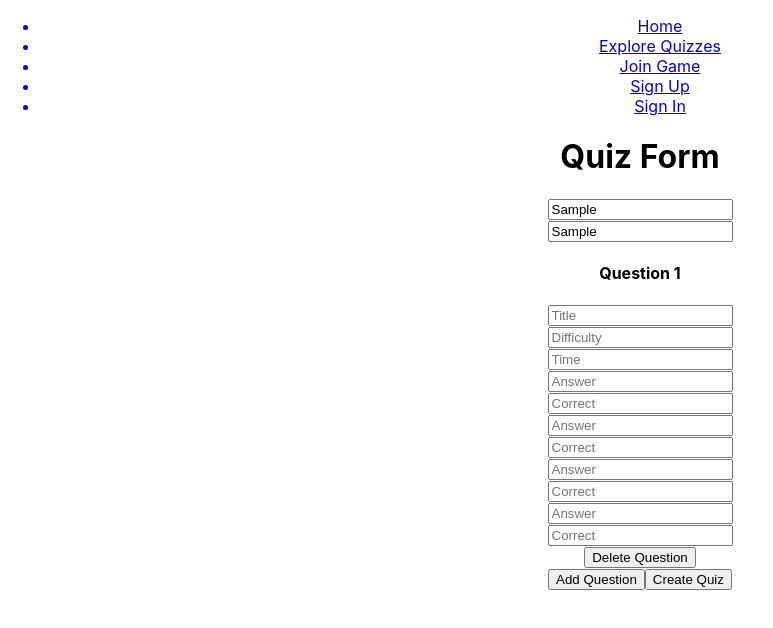
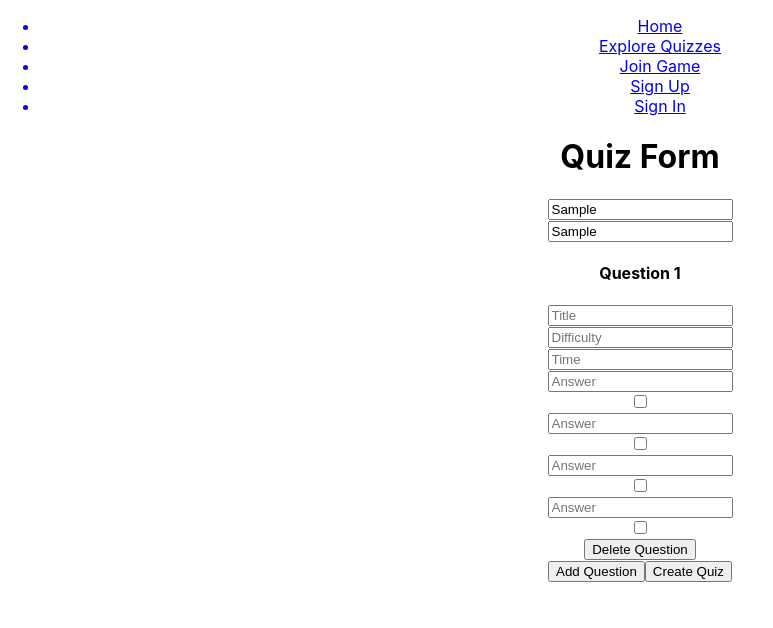
Before and after one commit to alexanderchao123/kwizit-frontend, a React (Create React App) app: page /quizzes/new in a window 1280 px wide. Both pictures are taken after typing "Sample", "Sample" into the empty fields and a click on the button "Add Question". Shown: the top 628 px of the page, without its empty margins (0-773 px from the left). Built offline with nearby package versions, Linux system fonts and the light colour scheme.

Commit message:
change correct's type from text to checked in ChoiceNew component

```diff
--- a/src/components/choices/ChoiceNew.js
+++ b/src/components/choices/ChoiceNew.js
@@ -9,7 +9,7 @@ class ChoiceNew extends Component {
     return(
       <Fragment>
         <div><input type="text" name="answer" placeholder="Answer" value={this.props.answer} onChange={this.changeHandler}/></div>
-        <div><input type="text" name="correct" placeholder="Correct" value={this.props.correct} onChange={this.changeHandler}/></div>
+        <div><input type="checkbox" name="correct" checked={this.props.correct} onChange={this.changeHandler}/></div>
       </Fragment>
     )
   }
--- a/src/components/quizzes/QuizNew.js
+++ b/src/components/quizzes/QuizNew.js
@@ -17,10 +17,10 @@ class QuizNew extends Component {
       difficulty: "",
       time: 30,
       choices_attributes: [
-        {answer: "", correct: false},
-        {answer: "", correct: false},
-        {answer: "", correct: false},
-        {answer: "", correct: false}
+        {answer: "", correct: true},
+        {answer: "", correct: true},
+        {answer: "", correct: true},
+        {answer: "", correct: true}
       ]
     }
   }
@@ -60,8 +60,10 @@ class QuizNew extends Component {
     let questions = this.state.questions_attributes.map((question, qIndex) => {
       if (qIndex === questionIndex) {
         let choices = question.choices_attributes.map((choice, cIndex) => {
-          if (cIndex === choiceIndex) {
+          if (cIndex === choiceIndex && event.target.type === "text") {
             return {...choice, [event.target.name]:  event.target.value}
+          } else if (cIndex === choiceIndex && event.target.type === "checkbox") {
+            return {...choice, [event.target.name]:  event.target.checked}
           } else {
             return choice
           }
```
